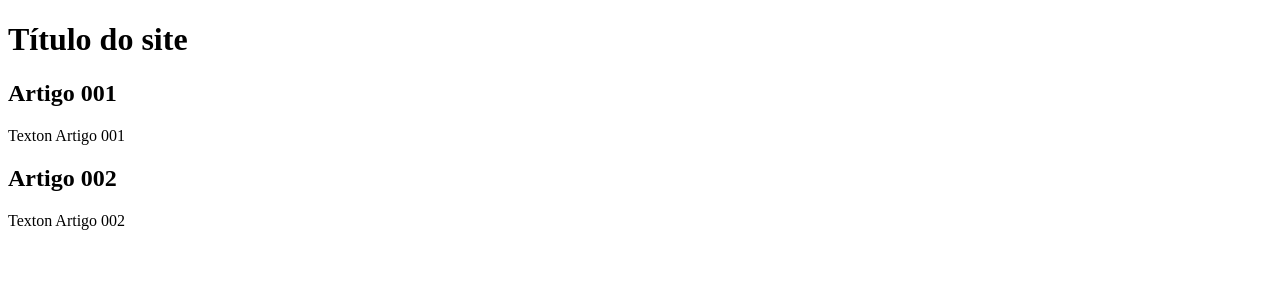
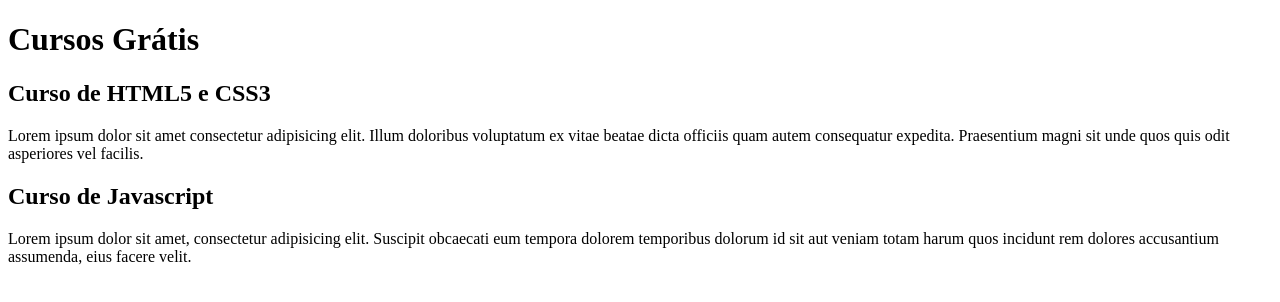
Before and after one commit to VitorsmX/projeto-site, a plain HTML site: page index.html in a window 1280 px wide. Drawn offline with Linux system fonts and the light colour scheme.

Commit message:
Add Contents

```diff
--- a/index.html
+++ b/index.html
@@ -9,17 +9,15 @@
 <body>
     <main>
         <header>
-            <h1>
-                Título do site
-            </h1>
+            <h1>Cursos Grátis</h1>
         </header>
         <article>
-            <h2>Artigo 001</h2>
-            <p>Texton Artigo 001</p>
+            <h2>Curso de HTML5 e CSS3</h2>
+            <p>Lorem ipsum dolor sit amet consectetur adipisicing elit. Illum doloribus voluptatum ex vitae beatae dicta officiis quam autem consequatur expedita. Praesentium magni sit unde quos quis odit asperiores vel facilis.</p>
         </article>
         <article>
-            <h2>Artigo 002</h2>
-            <p>Texton Artigo 002</p>
+            <h2>Curso de Javascript</h2>
+            <p>Lorem ipsum dolor sit amet, consectetur adipisicing elit. Suscipit obcaecati eum tempora dolorem temporibus dolorum id sit aut veniam totam harum quos incidunt rem dolores accusantium assumenda, eius facere velit.</p>
         </article>
     </main>
 </body>
```
